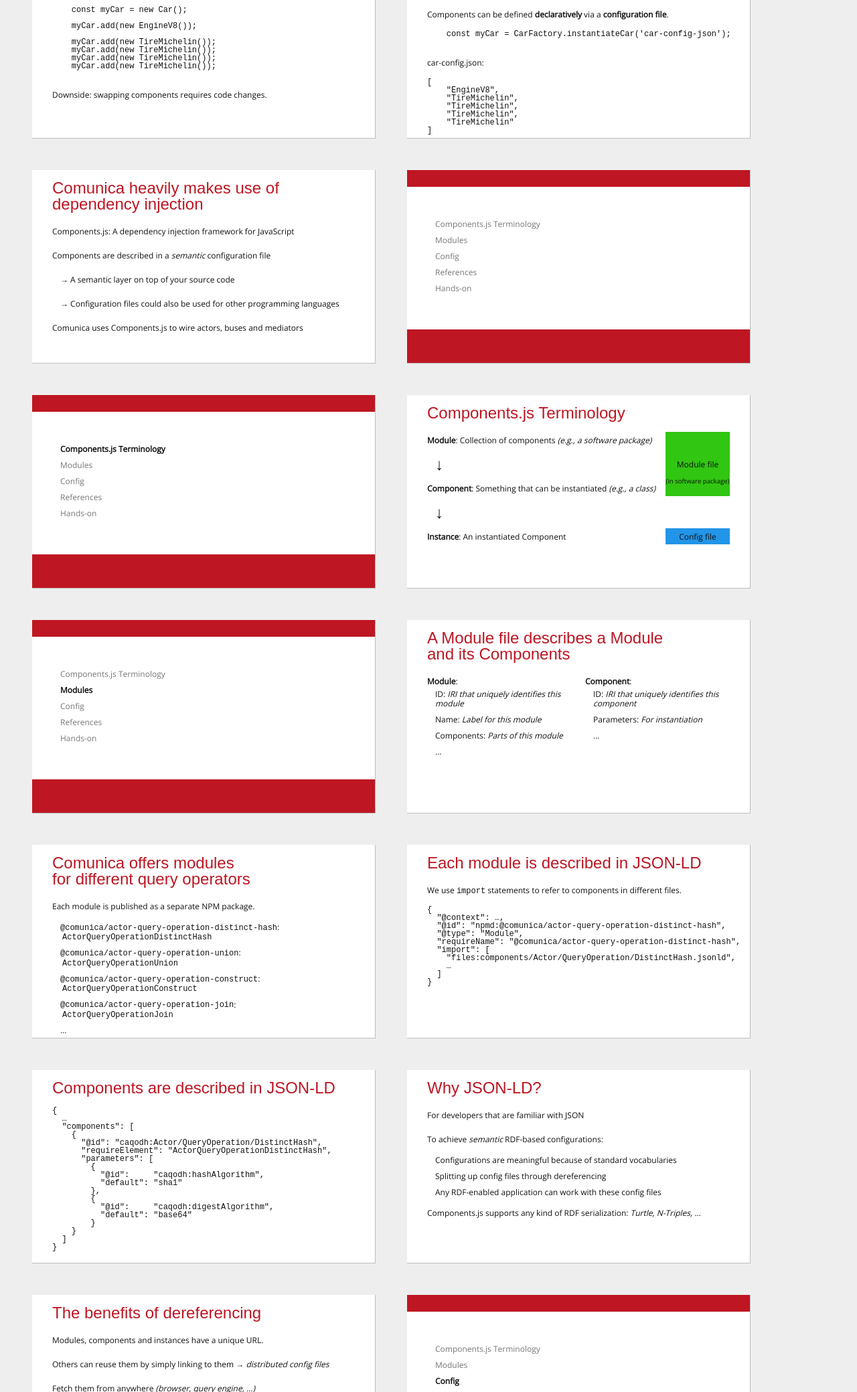
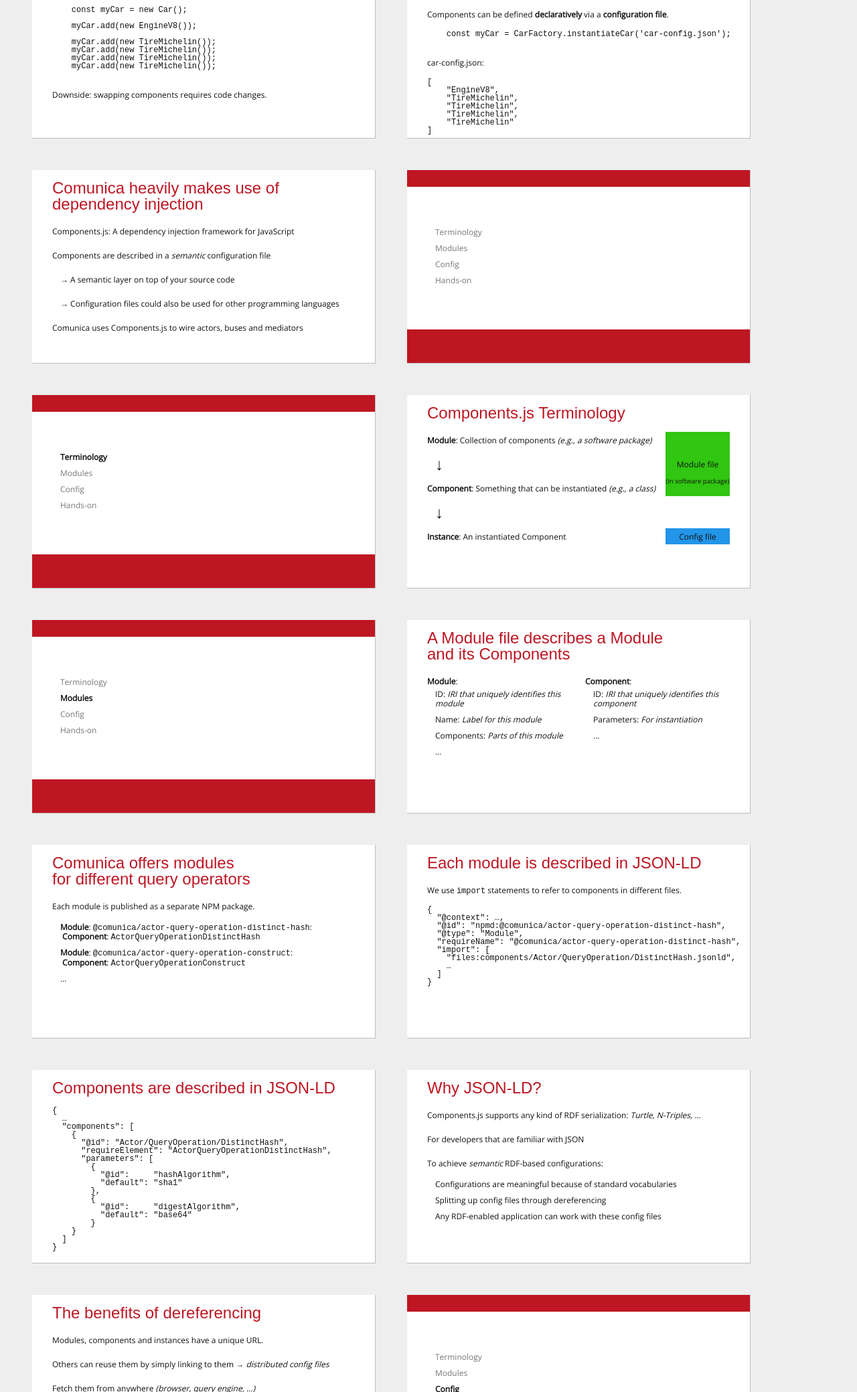
Before and after one commit to comunica/Tutorial-ESWC2019-Comunica-Advanced-Slides, a plain HTML site: page index.html in a window 1280 px wide. Shown: the part 721-2800 px from the top of the page at 67% size. Drawn offline with nearby package versions, Linux system fonts and the light colour scheme; a web font is replaced by a local one.

Commit message:
Deploy comunica/Tutorial-ESWC2019-Comunica-Advanced-Slides to github.com/comunica/Tutorial-ESWC2019-Comunica-Advanced-Slides.git:gh-pages

```diff
--- a/index.html
+++ b/index.html
@@ -39,6 +39,7 @@
           <li class="current">Joachim Van Herwegen</li>
       </ul>
       <p class="affiliation"><a href="http://idlab.technology/">Ghent University – imec – IDLab, Belgium</a></p>
+      <h3>Tutorial Website: http://bit.ly/eswcquery</h3>
     </section>
 
     <section id="start" class="slide" style="background-image: url('img/car.jpg'); background-size: 120%">
@@ -66,8 +67,9 @@
         <h2>Soft-wiring of components</h2>
         <p><strong>Dependency Injection</strong>: Components are supplied by something external.</p>
         <p>Components can be defined <strong>declaratively</strong> via a <strong>configuration file</strong>.</p>
+        <div class="next">
         <pre>
-    const myCar = CarFactory.instantiateCar('car-config-json');
+    const myCar = CarFactory.instantiateCar('car-config.json');
         </pre>
         <p>car-config.json:</p>
         <pre>
@@ -79,6 +81,7 @@
     "TireMichelin"
 ]
         </pre>
+        </div>
     </section>
 
     <section id="start-componentsjs" class="slide">
@@ -92,20 +95,18 @@
 
     <section id="index" class="slide index">
       <ul>
-        <li><a href="#index-terminology">Components.js Terminology</a></li>
+        <li><a href="#index-terminology">Terminology</a></li>
         <li><a href="#index-modules">Modules</a></li>
         <li><a href="#index-config">Config</a></li>
-        <li><a href="#index-references">References</a></li>
         <li><a href="#index-handson">Hands-on</a></li>
       </ul>
     </section>
 
     <section id="index-terminology" class="slide index">
       <ul>
-        <li class="current"><a href="#index-terminology">Components.js Terminology</a></li>
+        <li class="current"><a href="#index-terminology">Terminology</a></li>
         <li><a href="#index-modules">Modules</a></li>
         <li><a href="#index-config">Config</a></li>
-        <li><a href="#index-references">References</a></li>
         <li><a href="#index-handson">Hands-on</a></li>
       </ul>
     </section>
@@ -131,10 +132,9 @@
 
     <section id="index-modules" class="slide index">
       <ul>
-        <li><a href="#index-terminology">Components.js Terminology</a></li>
+        <li><a href="#index-terminology">Terminology</a></li>
         <li class="current"><a href="#index-modules">Modules</a></li>
         <li><a href="#index-config">Config</a></li>
-        <li><a href="#index-references">References</a></li>
         <li><a href="#index-handson">Hands-on</a></li>
       </ul>
     </section>
@@ -164,10 +164,8 @@
         <h2>Comunica offers modules<br />for different query operators</h2>
         <p>Each module is published as a separate NPM package.</p>
         <ul>
-            <li><code>@comunica/actor-query-operation-distinct-hash</code>:<br /> &nbsp;<code>ActorQueryOperationDistinctHash</code></li>
-            <li><code>@comunica/actor-query-operation-union</code>:<br /> &nbsp;<code>ActorQueryOperationUnion</code></li>
-            <li><code>@comunica/actor-query-operation-construct</code>:<br /> &nbsp;<code>ActorQueryOperationConstruct</code></li>
-            <li><code>@comunica/actor-query-operation-join</code>:<br /> &nbsp;<code>ActorQueryOperationJoin</code></li>
+            <li><strong>Module</strong>: <code>@comunica/actor-query-operation-distinct-hash</code>:<br /> &nbsp;<strong>Component</strong>: <code>ActorQueryOperationDistinctHash</code></li>
+            <li><strong>Module</strong>: <code>@comunica/actor-query-operation-construct</code>:<br /> &nbsp;<strong>Component</strong>: <code>ActorQueryOperationConstruct</code></li>
             <li>&hellip;</li>
         </ul>
     </section>
@@ -196,15 +194,15 @@
   …
   "components": [
     {
-      "@id": "caqodh:Actor/QueryOperation/DistinctHash",
+      "@id": "Actor/QueryOperation/DistinctHash",
       "requireElement": "ActorQueryOperationDistinctHash",
       "parameters": [
         {
-          "@id":     "caqodh:hashAlgorithm",
+          "@id":     "hashAlgorithm",
           "default": "sha1"
         },
         {
-          "@id":     "caqodh:digestAlgorithm",
+          "@id":     "digestAlgorithm",
           "default": "base64"
         }
     }
@@ -215,6 +213,7 @@
 
     <section id="why-semantic" class="slide">
         <h2>Why JSON-LD?</h2>
+        <p>Components.js supports any kind of RDF serialization: <em>Turtle, N-Triples, ...</em></p>
         <p>For developers that are familiar with JSON</p>
         <p>
             To achieve <em>semantic</em> RDF-based configurations:
@@ -224,7 +223,6 @@
                 <li>Any RDF-enabled application can work with these config files</li>
             </ul>
         </p>
-        <p>Components.js supports any kind of RDF serialization: <em>Turtle, N-Triples, ...</em></p>
     </section>
 
     <section id="dereferencing" class="slide">
@@ -237,10 +235,9 @@
 
     <section id="index-config" class="slide index">
       <ul>
-        <li><a href="#index-terminology">Components.js Terminology</a></li>
+        <li><a href="#index-terminology">Terminology</a></li>
         <li><a href="#index-modules">Modules</a></li>
         <li class="current"><a href="#index-config">Config</a></li>
-        <li><a href="#index-references">References</a></li>
         <li><a href="#index-handson">Hands-on</a></li>
       </ul>
     </section>
@@ -265,13 +262,11 @@
     {
       "@id":                    "#myDistinctQueryOperator",
       "@type":                  "ActorQueryOperationDistinctHash",
-      "mediatorQueryOperation": "#mediatorQueryOperation",
-      "caqodh:hashAlgorithm":   "RSA-SHA256"
+      "hashAlgorithm":          "RSA-SHA256"
     },
     {
       "@id":                    "#myConstructQueryOperator",
-      "@type":                  "ActorQueryOperationConstruct",
-      "mediatorQueryOperation": "#mediatorQueryOperation"
+      "@type":                  "ActorQueryOperationConstruct"
     },
     …
   ]
@@ -279,32 +274,11 @@
         </pre>
     </section>
 
-    <section id="index-references" class="slide index">
+    <section id="index-handson" class="slide index">
       <ul>
-        <li><a href="#index-terminology">Components.js Terminology</a></li>
+        <li><a href="#index-terminology">Terminology</a></li>
         <li><a href="#index-modules">Modules</a></li>
         <li><a href="#index-config">Config</a></li>
-        <li class="current"><a href="#index-references">References</a></li>
-        <li><a href="#index-handson">Hands-on</a></li>
-      </ul>
-    </section>
-
-    <section id="references" class="slide">
-        <h2>Useful links</h2>
-        <ul>
-            <li>These slides: <a href="https://comunica.github.io/Tutorial-ESWC2019-Comunica-Advanced-Slides/" style="font-size: 0.6em">https://comunica.github.io/Tutorial-ESWC2019-Comunica-Advanced-Slides/</a></li>
-            <li>Source code: <a href="https://github.com/LinkedSoftwareDependencies/Components.js" style="font-size: 0.6em">https://github.com/LinkedSoftwareDependencies/Components.js</a></li>
-            <li>Documentation: <a href="https://componentsjs.readthedocs.io/" style="font-size: 0.6em">https://componentsjs.readthedocs.io/</a></li>
-            <li>Comunica configs: <a href="https://github.com/comunica/comunica/tree/master/packages/actor-init-sparql/config" style="font-size: 0.6em">https://github.com/comunica/comunica/tree/master/packages/actor-init-sparql/config</a></li>
-        </ul>
-    </section>
-
-    <section id="index-handson" class="slide index">
-      <ul>
-        <li><a href="#index-terminology">Components.js Terminology</a></li>
-        <li><a href="#index-modules">Modules</a></li>
-        <li><a href="#index-config">Config</a></li>
-        <li><a href="#index-references">References</a></li>
         <li class="current"><a href="#index-handson">Hands-on</a></li>
       </ul>
     </section>
@@ -312,6 +286,7 @@
     <section id="custom-actor" class="slide">
         <h2>Hands-on: creating a Comunica actor</h2>
         <p><strong>Goal:</strong> Implementing, configuring, and using a custom <code>REDUCED</code> actor.</p>
+        <div class="next">
         <p><code>REDUCED</code>: A best-effort variant of SPARQL's <code>DISTINCT</code>.</p>
         <p>
             Example:
@@ -331,6 +306,7 @@
             </pre>
             </div>
         </p>
+        </div>
     </section>
 
     <section id="custom-actor-requirements" class="slide">
@@ -368,6 +344,7 @@
         <p class="center">
             <strong><a href="https://github.com/comunica/Tutorial-Comunica-Reduced-Actor">https://github.com/comunica/Tutorial-Comunica-Reduced-Actor</a></strong>
         </p>
+        <h3>Tutorial Website: http://bit.ly/eswcquery</h3>
     </section>
 
     <footer>
```
